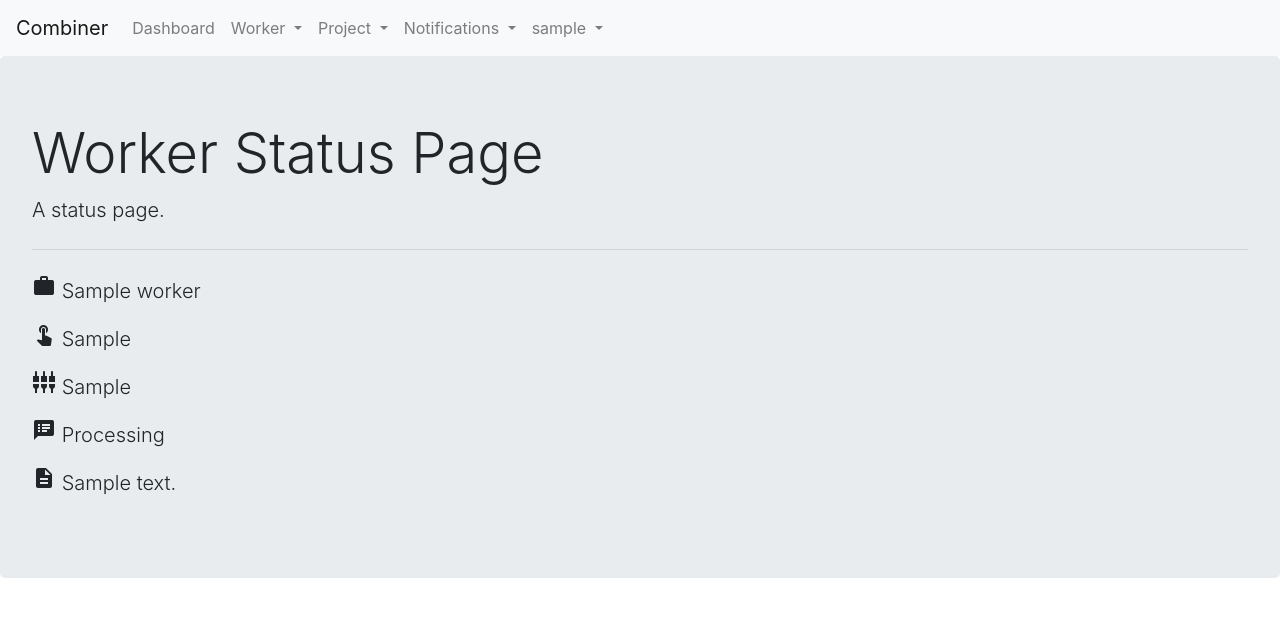
After one commit to Alexander35/combiner, a Django app: page /worker/run/1 in a window 1280 px wide. The commit adds this page. Shown: the top 617 px of the page. Run offline with Django 3.2, Linux system fonts and the light colour scheme; a user stored in the database is signed in; tables that the repository leaves empty hold one stand-in row (values such as "Sample post"); some libraries are stand-ins or nearby versions.

```diff
--- a/comander/models.py
+++ b/comander/models.py
@@ -5,12 +5,19 @@ from django.db import models
 # Create your models here.
 
 class Worker(models.Model):
+	STATES = (
+		('Just Added', 'Just Added'),
+		('Processing', 'Processing'),
+		('Ready', 'Ready'),
+		)
+
 	name = models.CharField(max_length=100, unique=True)
 	description = models.CharField(max_length=100, null=True, blank=True)
 	input_params = models.CharField(max_length=100, blank=False, null=False)
 	run_command = models.CharField(max_length=100)
 	user = models.ManyToManyField(User)
 	visibility = models.BooleanField(default=True, blank=False)
+	status = models.CharField(max_length=100, choices=STATES, default='Just Added')
 	created_at = models.DateTimeField(auto_now_add=True, null=True)
 	updated_at = models.DateTimeField(auto_now=True, null=True)
 
--- a/comander/templates/project/projects_list.html
+++ b/comander/templates/project/projects_list.html
@@ -33,6 +33,9 @@
 	      	<a type="button" class="btn btn-primary" href="{% url 'project_settings' project.id   %}">
 	      		<i class="material-icons">settings</i>
 	      	</a>
+	      	<a type="button" class="btn btn-primary" href="">
+	      		<i class="material-icons">launch</i>
+	      	</a>
     	    {% include "modal.html" with modal_id=project.name modal_title="Share Project" project=project modal_form="project/share_project_to_user_form.html" %}
 	      </td>
 	    </tr>
--- /dev/null
+++ b/comander/templates/worker/worker_status_page.html
@@ -0,0 +1,46 @@
+{% extends "general.html" %}
+
+{% block header %}
+
+{% include "header.html" %}
+
+{% endblock %}
+
+{% block body %}
+
+<div class="jumbotron">
+  <h1 class="display-4">Worker Status Page</h1>
+
+  <p class="lead">
+    A status page.
+  </p>
+  <hr class="my-4">
+
+  <p class="lead">
+  	<i class="material-icons">work</i>
+    {{ worker.name }}
+  </p>
+
+  <p class="lead">
+  	<i class="material-icons">touch_app</i>
+    {{ worker.run_command }}
+  </p>
+
+  <p class="lead">
+  	<i class="material-icons">settings_input_component</i>
+    {{ worker.input_params }}
+  </p>
+
+   <p class="lead">
+   	<i class="material-icons">speaker_notes</i>
+    {{ worker.status }}
+  </p>
+
+  <p class="lead">
+  	<i class="material-icons">description</i>
+    {{ worker.description }}
+  </p>
+
+ </div>
+
+{% endblock %}
--- a/comander/urls.py
+++ b/comander/urls.py
@@ -11,10 +11,13 @@ urlpatterns = [
     path('worker/visibility/<worker_id>/', views.worker_visibility, name="worker_visibility"),
     path('worker/share_worker_to/<worker_id>/', views.share_worker_to, name="share_worker_to"),
     # path('worker/settings/<worker_id>/', views.worker_settings, name="worker_settings"),
+	path('worker/run/<worker_id>', views.run_worker, name="run_worker"),
 
     path('project/projects-list/', views.projects_list, name='projects_list'),
     path('project/new-project/', views.new_project, name='new_project'),
     path('project/visibility/<project_id>/', views.project_visibility, name="project_visibility"),
     path('project/share_project_to/<project_id>/', views.share_project_to, name="share_project_to"),
     path('project/settings/<project_id>/', views.project_settings, name="project_settings"),
+    path('project/settings/add-worker/<project_id>/<worker_id>/', views.project_settings_add_worker, name="project_settings_add_worker"),
+
 ]
--- a/comander/views_worker.py
+++ b/comander/views_worker.py
@@ -18,6 +18,30 @@ from .models import Worker
 #                 'share_worker_to_user_form' : share_worker_to_user_form,
 #             }
 #         )
+
+@login_required
+def run_worker(request, worker_id):
+
+	worker = Worker.objects.get(pk=worker_id)
+	try:
+		worker.status='Processing'
+		worker.save()
+
+	except Exception as exc:
+		print('cannot execute a worker : {}'.format(exc))
+	# try to ran the worker
+	#  run forked proccess...
+
+	return render(
+            request,
+            'worker/worker_status_page.html',
+            {
+                'title' : 'Worker Status Page',
+                'worker' : worker,
+                # 'workers_list' : workers_list,
+                # 'share_worker_to_user_form' : share_worker_to_user_form,
+            }
+        )
 
 @login_required
 def share_worker_to(request, worker_id):
```
Also changed, not shown: comander/templates/project/project_settings.html (+104 -0 lines), comander/views_project.py (+19 -3 lines).
